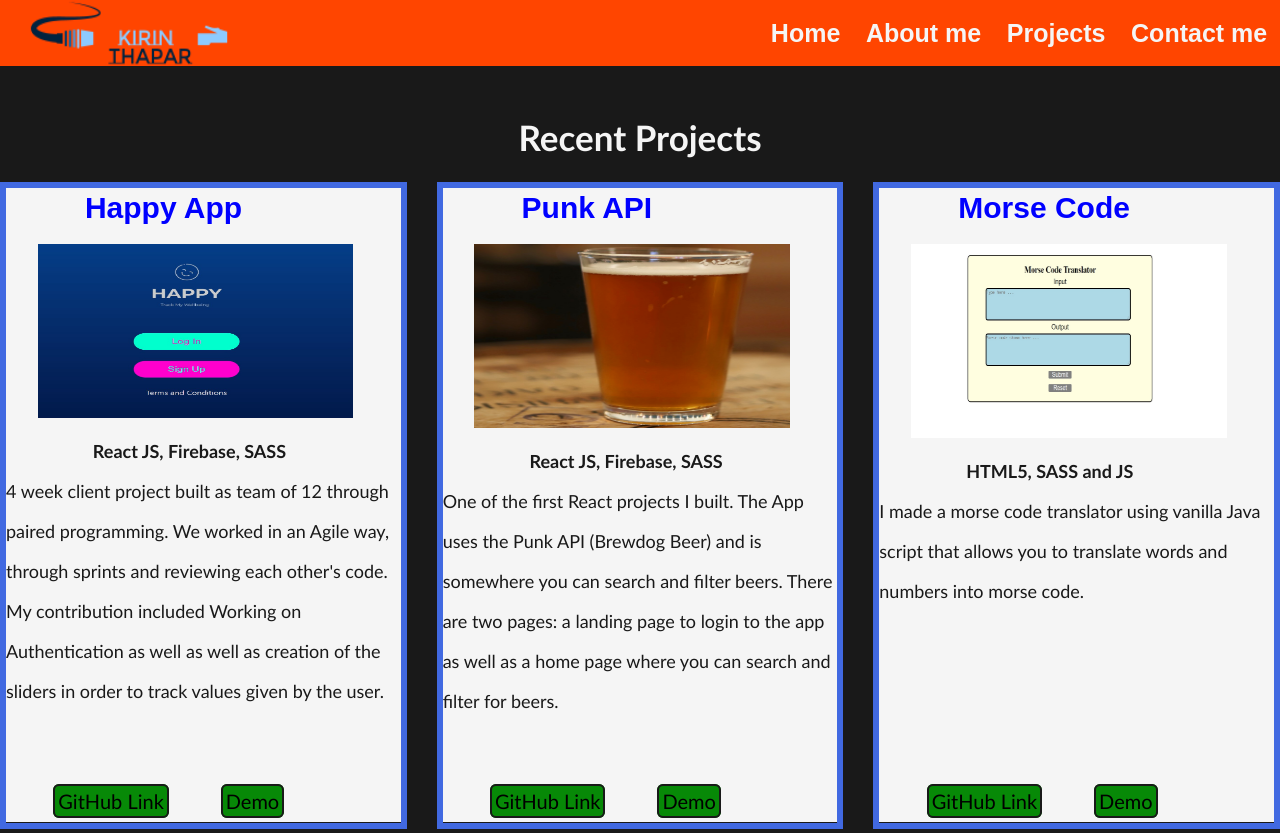
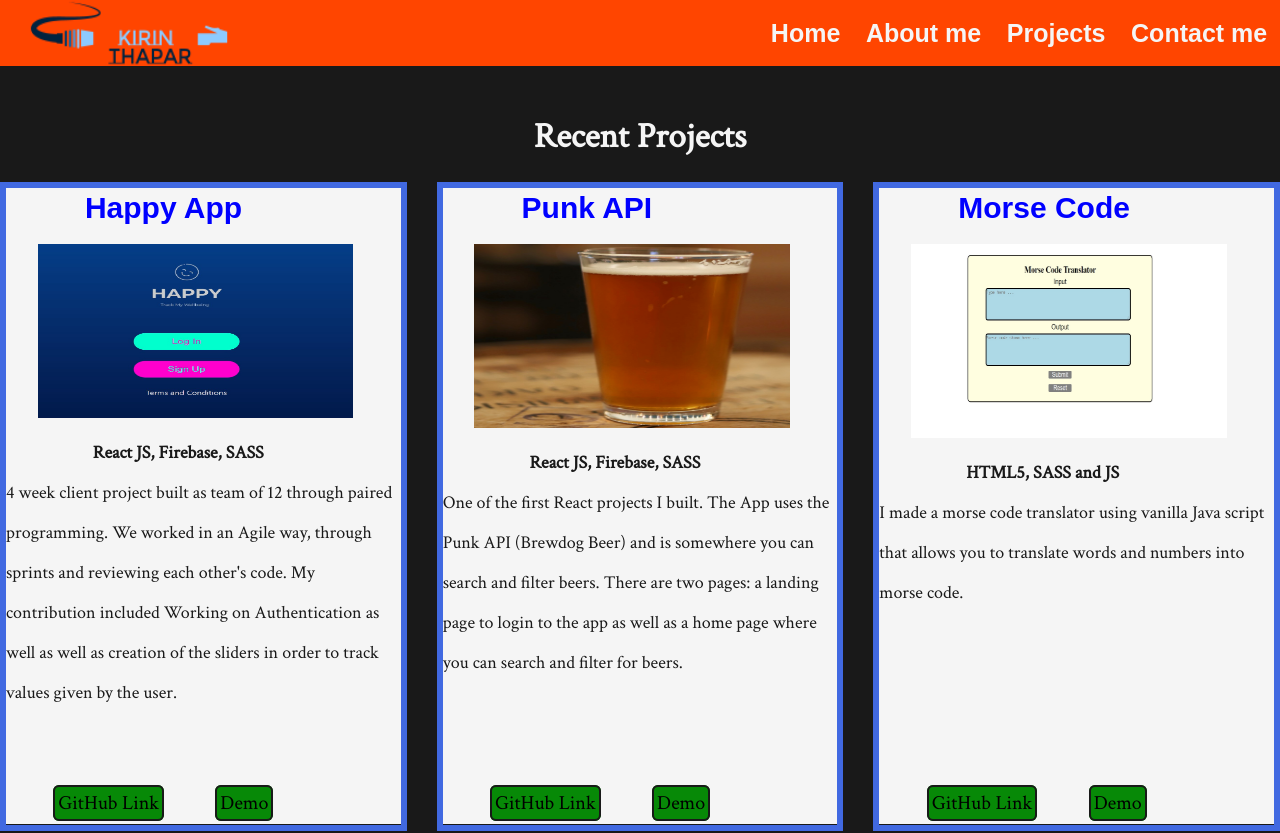
Before and after one commit to kirint93/Portfolio, a plain HTML site: page projects.html in a window 1280 px wide. Shown: the top 833 px of the page. Drawn offline with nearby package versions, Linux system fonts and the light colour scheme.

Commit message:
changed font

```diff
--- a/main.scss
+++ b/main.scss
@@ -8,8 +8,7 @@
   box-sizing: border-box;
   color: #010101d7;
   font-size: 18px;
-  font-family: "Trebuchet MS", "Lucida Sans Unicode", "Lucida Grande",
-    "Lucida Sans", Arial, sans-serif;
+  font-family: 'Crimson Text', serif;
   color: $color;
   line-height: 40px;
   scroll-behavior: smooth;
--- a/projects.html
+++ b/projects.html
@@ -4,6 +4,8 @@
     <link rel="stylesheet" href="https://unpkg.com/aos@next/dist/aos.css"/>
   <script src="https://kit.fontawesome.com/c654e128df.js" crossorigin="anonymous"></script>
   <link rel="stylesheet" href="main.css"/>
+  <link rel="preconnect" href="https://fonts.gstatic.com">
+<link href="https://fonts.googleapis.com/css2?family=Crimson+Text&display=swap" rel="stylesheet">
   <link rel="" href="">
   <!-- Global site tag (gtag.js) - Google Analytics -->
 <script async src="https://www.googletagmanager.com/gtag/js?id=G-XFM7K3DV45"></script>
```
Also changed, not shown: main.css, 1 other file.
